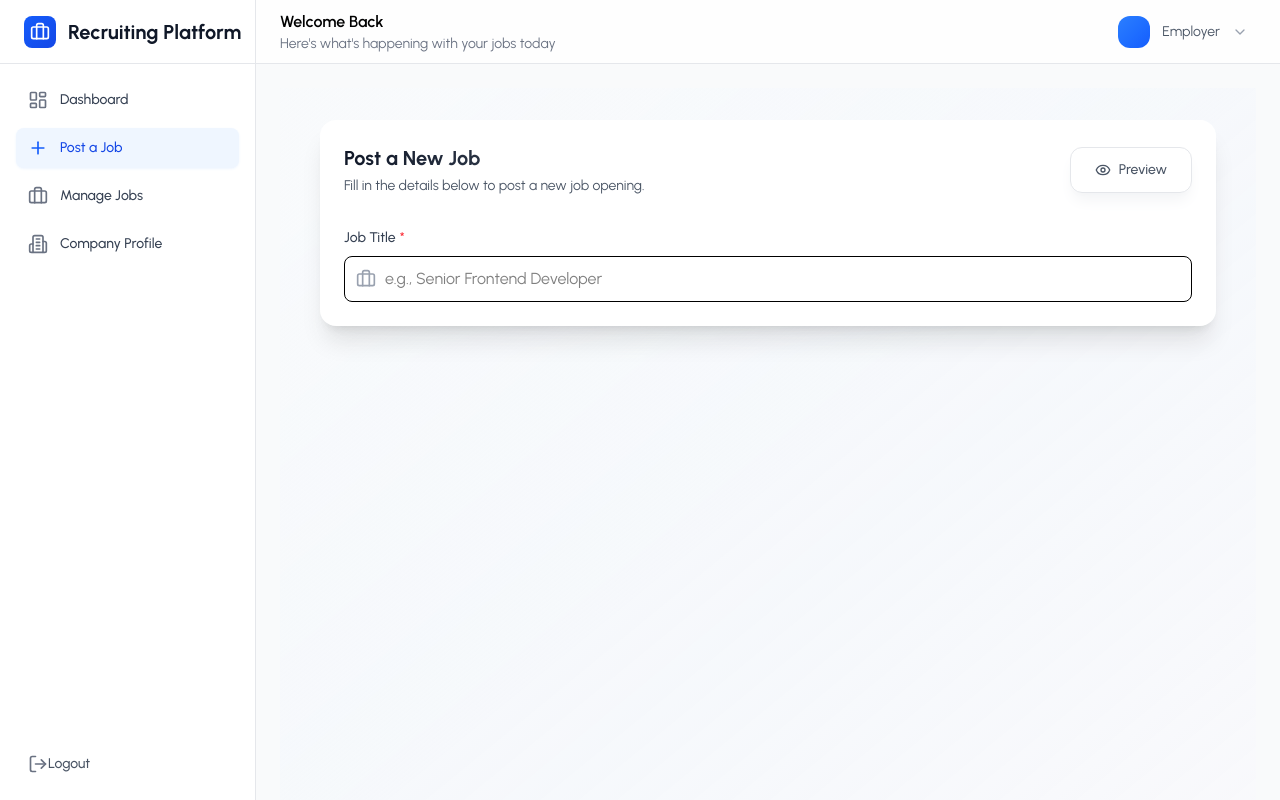
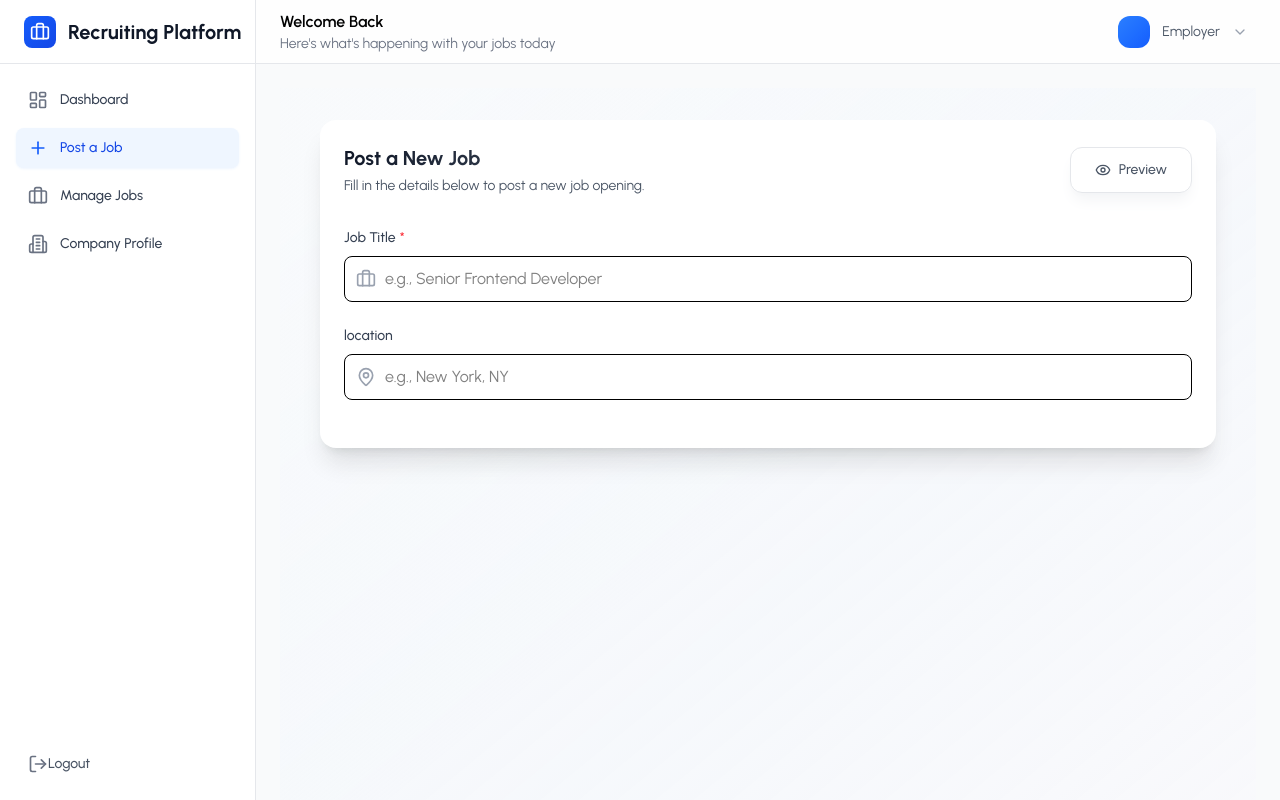
Before and after one commit to SamilMoret/Recruiting-Platform, a React (Vite) app in the folder client/: page /post-job in a window 1280 px wide. Built offline with nearby package versions, Linux system fonts and the light colour scheme.

Commit message:
Select field in progress

```diff
--- /dev/null
+++ b/client/src/components/Input/SelectField.jsx
@@ -0,0 +1,21 @@
+import { AlertCircle } from "lucide-react"
+
+const SelectField = ({
+    label,
+    id,
+    value,
+    onChange,
+    options,
+    placeholder,
+    error,
+    required = false,
+    disabled = false,
+    icon: Icon,
+}) => {
+  return <div>
+
+  </div>
+
+}
+
+export default SelectField
--- a/client/src/pages/Employer/JobPostingForm.jsx
+++ b/client/src/pages/Employer/JobPostingForm.jsx
@@ -15,6 +15,7 @@ import { useLocation, useNavigate } from 'react-router-dom';
 import { CATEGORIES, JOB_TYPES } from '../../utils/data';
 import toast from 'react-hot-toast';
 import InputField from '../../components/Input/InputField';
+import SelectField from '../../components/Input/SelectField';
 
 function JobPostingForm() {
 
@@ -37,7 +38,20 @@ function JobPostingForm() {
   const [isSubmitting, setIsSubmitting] = useState(false);
   const [isPreview, setIsPreview] = useState(false);
 
-  const handleInputChange = (field, value) => {};
+  const handleInputChange = (field, value) => {
+    setFormData ((prev) => ({
+      ...prev,
+      [field]:value,
+    }));
+
+    // clear erro when user starts typing
+    if(errors[field]){
+      setErrors((prev)=> ({
+        ...prev,
+        [field]: "",
+      }))
+    }
+  };
 
   const handleSubmit = async (e) => {
     e.preventDefault();
@@ -91,8 +105,50 @@ function JobPostingForm() {
                       error={errors.jobTitle}
                       required
                       icon={Briefcase}
-                    >
-                    </InputField>
+                    />
+                      {/* Location & Remote */}
+                      <div className='space-y-4'>
+                        <div className='flex flex-col sm:items-end sm:flex-row sm:space-x-4 space-y-4 sm:space-y-0'>
+                          <div className='flex-1'>
+                            <InputField
+                              label="location"
+                              id="location"
+                              placeholder="e.g., New York, NY"
+                              value={formData.location}
+                              onChange={(e)=>{
+                                handleInputChange("location",e.target.value)
+                              }}
+                              error={errors.location}
+                              icon={MapPin}
+                            />
+                          </div>
+                        </div>
+                      </div>
+                      {/*  category & job type */}
+                      <div className='grid grid-cols-1 sm:grid-cols-2 gap-4'>
+                        <SelectField
+                          label="Category"
+                          id="category"
+                          value={formData.category}
+                          onChange={(e) => handleInputChange('category', e.target.value)}
+                          options={CATEGORIES}
+                          placeholder="Select a category"
+                          error={errors.category}
+                          requiredA
+                          icon={Users}
+                        />
+                        <SelectField
+                          label="Job Type"
+                          id="jobType"
+                          value={formData.jobType}
+                          onChange={(e) => handleInputChange('jobType', e.target.value)}
+                          options={JOB_TYPES}
+                          placeholder="Select job type"
+                          error={errors.jobType}
+                          required
+                          icon={Briefcase}
+                         />
+                      </div>
                   </div>
                 </div>
               </div>
```
